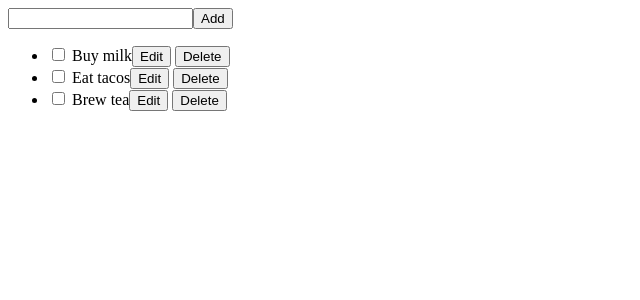
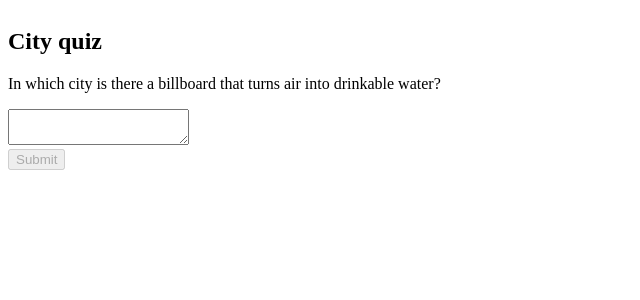
Before and after one commit to shahrokh0796/react, a React (Vite) app: page / in a window 1280 px wide. Shown: the top 300 px of the page, without its empty margins (0-640 px from the left). Built offline with nearby package versions, Linux system fonts and the light colour scheme.

Commit message:
react: reacting to input with state: Form validation, promise 27-dec-2023

```diff
--- a/src/AddTodo.jsx
+++ /dev/null
@@ -1,12 +0,0 @@
-import { useState } from "react";
-
-export default function AddTodo({ onAddTodo }) {
-    const [title, setTitle] = useState("");
-    return (<>
-    <input value={title} onChange={(e) => {setTitle(e.target.value)}} />
-    <button onClick={() => {
-        setTitle(""),
-        onAddTodo(title)
-        }}>Add</button>
-    </>);
-}
--- a/src/App.jsx
+++ b/src/App.jsx
@@ -1,56 +1,22 @@
-// import { useState, useEffect } from "react";
-// import { FaTwitter, FaQuoteLeft, FaTumblr } from "react-icons/fa";
-// import  { sculptureList } from "./Data.jsx";
 import "./App.css";
 // import { useImmer } from 'use-immer';
 import { useEffect, useState } from "react";
-import AddTodo  from "./AddTodo.jsx";
-import  TaskList  from "./TaskList.jsx";
+import Form from "./Form.jsx";
 
-let nextId = 3;
-const initialTodos = [
-  { id: 0, title: 'Buy milk', done: true },
-  { id: 1, title: 'Eat tacos', done: false },
-  { id: 2, title: 'Brew tea', done: false },
+let statuses = [
+  'empty',
+  'typing',
+  'submitting',
+  'success',
+  'error',
 ];
+
 
 export default function App() {
 
   return (
   <>
-    <TaskApp />
+    <Form />
   </>
   );
 }
-
-
-export function TaskApp() {
-  const [todos, setTodos]  = useState(initialTodos);
-
-  function handleOnAddTodo (title) {
-    setTodos([
-      ...todos,
-      {id: nextId++, title: title, done: false}
-    ]);
-  }
-
-  function handleOnChangeTodo (nextTodo) {
-    setTodos(todos.map(todo => {
-      if (todo.id === nextTodo.id) {
-        return nextTodo;
-      } else {
-        return todo;
-      }
-    }));
-  }
-
-  function handleOnDeleteTodo(todoId) {
-    setTodos(todos.filter(t => t.id !== todoId));
-  }
-
-  return(<>
-  <AddTodo onAddTodo={handleOnAddTodo} />
-  <TaskList todos={todos} onChangeTodo={handleOnChangeTodo}
-  onDeleteTodo={handleOnDeleteTodo} />
-  </>);
-}
--- /dev/null
+++ b/src/Form.jsx
@@ -0,0 +1,60 @@
+import { useState } from "react";
+
+export default function Form () {
+  const [answer, setAnswer] = useState("");
+  const [error, setError] = useState(null);
+  const [status, setStatus] = useState("typing");
+
+  if (status === "success") {
+    return <h1>That&apos;s right</h1>
+  }
+
+  async function receiveFormSubmit(e) {
+    e.preventDefault();
+    setStatus("submitting");
+
+    try {
+      await formSubmit(answer);
+      setStatus("success");
+    } catch (error) {
+      setStatus("typing");
+      setError(error);
+    }
+  }
+
+  function handleOnTextareaChange (e) {
+    setAnswer(e.target.value);
+  }
+
+
+  return (<>
+    <h2> City quiz</h2>
+    <p>In which city is there a billboard that turns air into drinkable water?</p>
+    <form onSubmit={receiveFormSubmit}>
+      <textarea value={answer} onChange={handleOnTextareaChange}
+      disabled={status === "submitting"} />
+      <br />
+    <button disabled={
+      answer.length === 0 || status === "submitting"
+    }>Submit</button>
+
+    { error !== null && <p>{error.message}</p>}
+    </form>
+   </>);
+
+
+}
+
+
+function formSubmit (answer) {
+  return new Promise((resolve,reject) => {
+    let shouldError = answer.toLowerCase() !== 'lima';
+    setTimeout(() => {
+      if (shouldError) {
+        reject(new Error("Good guess but wrong answer try again!"));
+      } else {
+        resolve();
+      }
+    }, 1000);
+  });
+}
--- a/src/TaskList.jsx
+++ /dev/null
@@ -1,48 +0,0 @@
-import { useState } from "react";
-
-export default function TaskList ({todos, onChangeTodo, onDeleteTodo}) {
-    return (<>
-    <ul>
-        {todos.map((todo) => (
-            <li key={todo.id}>
-                <Task todo={todo} onChange={onChangeTodo} onDelete={onDeleteTodo} />
-            </li>
-        ))}
-    </ul>
-    </>);
-}
-
-export function Task ({todo, onChange, onDelete}) {
-    const [editing, setEditing] = useState(false);
-    let todoContent;
-    if (editing) {
-        todoContent = (<>
-        <input type="text" value={todo.title}
-        onChange={(e) => {onChange({
-            ...todo,
-            title: e.target.value,
-        })}} />
-
-        <button onClick={() => {setEditing(false)}}> Save </button>
-    </>);
-    } else {
-        todoContent = (<>
-        {todo.title}
-        <button onClick={() => {setEditing(true)}}>Edit</button>
-        </>);
-    }
-
-    return (<>
-        <label>
-            <input type="checkbox" value={todo.done}
-            onChange={(e) => {onChange({
-                ...todo,
-                done: e.target.checked
-            })}} /> { "  "}
-            {todoContent}
-            {"  "}
-            <button onClick={() => onDelete(todo.id)}>Delete</button>
-        </label>
-
-    </>);
-}
```
Also changed, not shown: src/Data.jsx (deleted, +0 -73 lines).
